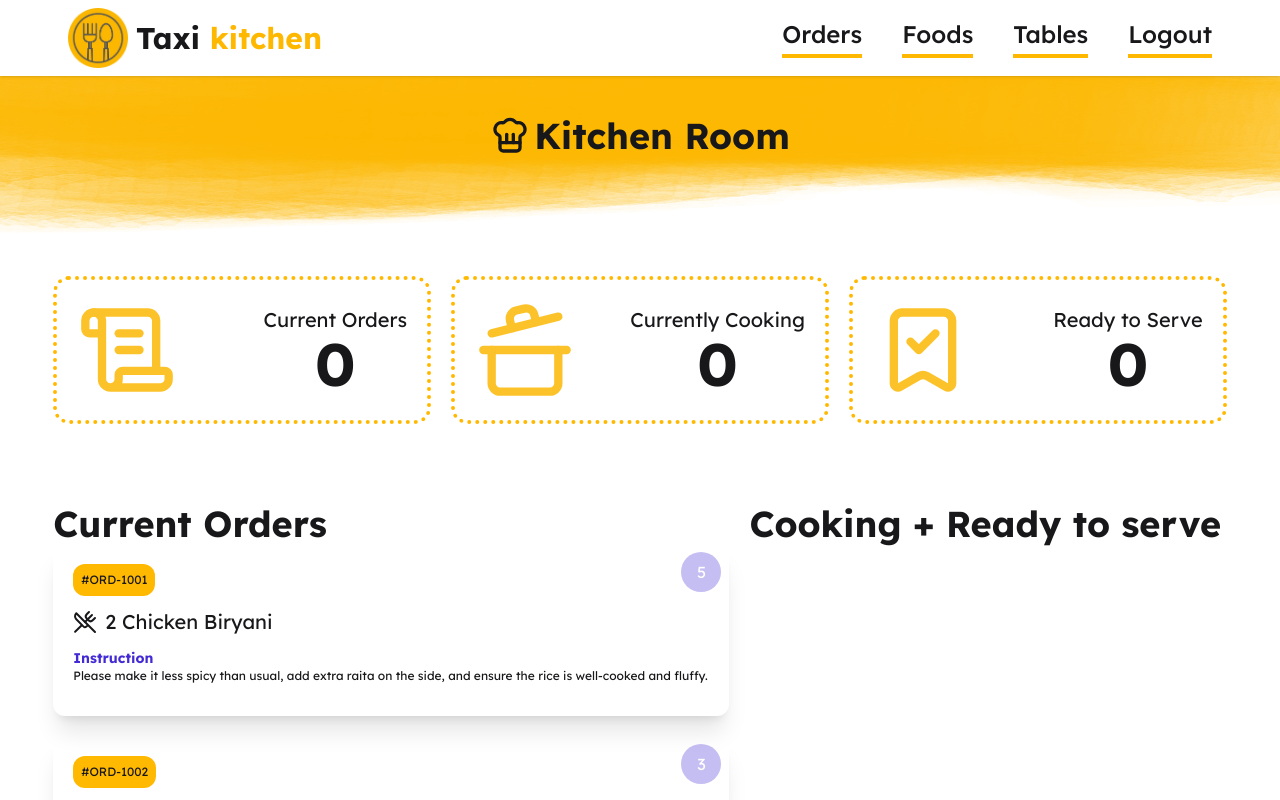
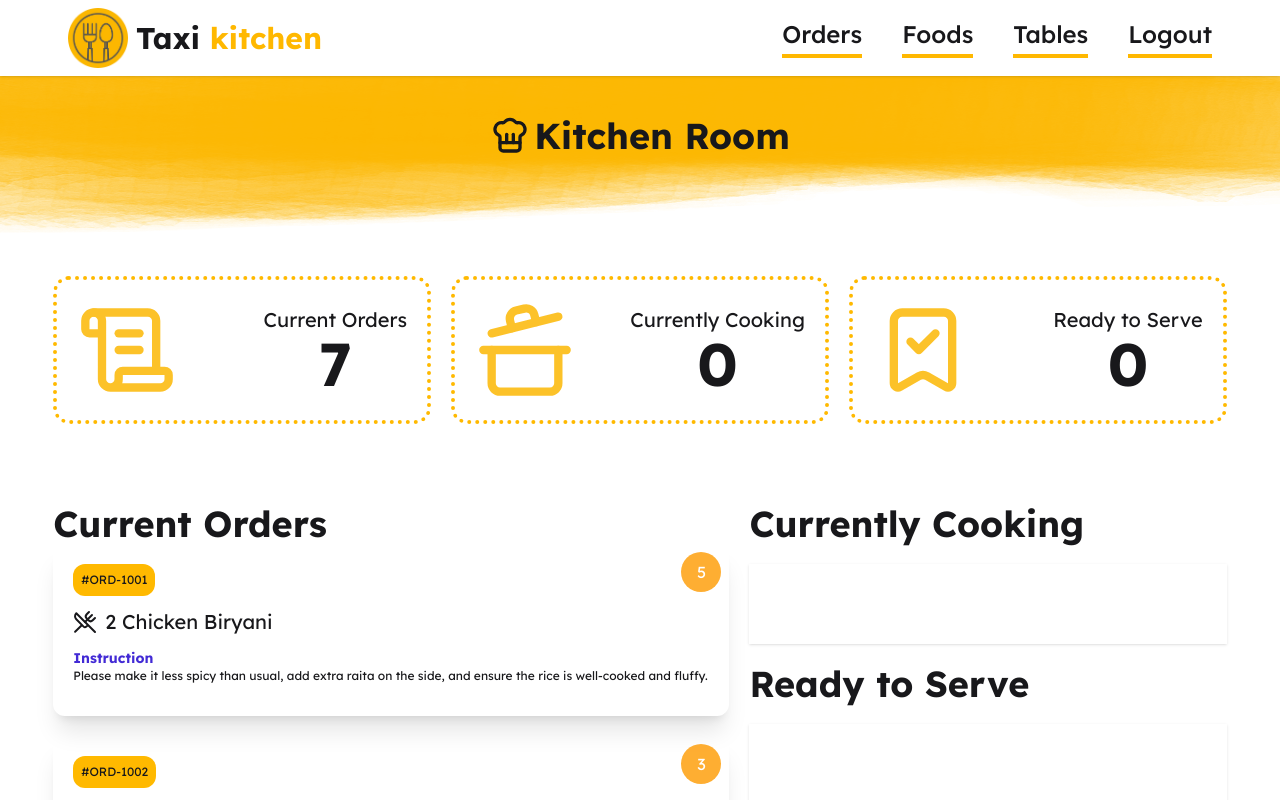
Before and after one commit to amitsharma803061/texi-kichen-project, a React (Vite) app: page / in a window 1280 px wide. Shown: the top 800 px of the page. Built offline with nearby package versions, Linux system fonts and the light colour scheme.

Commit message:
added a six file

```diff
--- a/src/App.jsx
+++ b/src/App.jsx
@@ -2,6 +2,7 @@ import { Suspense } from "react";
 import Heading from "./components/Heading"
 import Navbar from "./components/Navbar"
 import OrdersJson from "./components/OrdersJson";
+import { ToastContainer } from "react-toastify";
 
 const loadOrders = () => fetch("/orders.json")
   .then((res) => res.json())
@@ -23,6 +24,19 @@ function App() {
           <OrdersJson promise={ordersPromise}></OrdersJson>
         </Suspense>
       </section>
+
+      <ToastContainer
+        position="top-center"
+        autoClose={5000}
+        hideProgressBar={false}
+        newestOnTop={false}
+        closeOnClick={false}
+        rtl={false}
+        pauseOnFocusLoss
+        draggable
+        pauseOnHover
+        theme="colored"
+      />
     </>
   )
 }
--- /dev/null
+++ b/src/components/Card/CookingCard.jsx
@@ -0,0 +1,34 @@
+import React from 'react';
+
+const CookingCard = ({order, handleCooking}) => {
+  return (
+    <div
+      className="rounded-xl p-5 shadow hover:shadow-lg"
+      style={{
+        background: "linear-gradient(#ffffff90, #FCB700), url('/cook-bg.gif')",
+      }}
+    >
+      {/* Title */}
+      <h3 className="text-xl font-bold text-primary mb-2">
+        {order.order_title}
+      </h3>
+
+      {/* Quantity */}
+      <p className="text-lg font-semibold">
+        Quantity: <span className="text-gray-700">{order.quantity}</span>
+      </p>
+
+      {/* Special Instruction */}
+      <p className="text-xs text-gray-600 mt-2 italic">
+        {order.special_instruction}
+      </p>
+
+      {/* Static Button */}
+      <button onClick={() => handleCooking(order)} className="px-6 mt-3 py-1 shadow text-sm hover:bg-black hover:text-white bg-white cursor-pointer rounded-xl">
+        Cooked?
+      </button>
+    </div>
+  );
+};
+
+export default CookingCard;
--- a/src/components/Card/OrderCard.jsx
+++ b/src/components/Card/OrderCard.jsx
@@ -1,9 +1,11 @@
 import { UtensilsCrossed } from "lucide-react";
 
-const OrderCard = ({order}) => {
+const OrderCard = ({order, handleOrder}) => {
+
+
 
   return (
-    <div className="p-5 rounded-xl shadow-xl relative space-y-3">
+    <div onClick={() => handleOrder(order)} className="p-5 rounded-xl shadow-xl relative space-y-3">
       {/* Order Number */}
       <p className="text-xs bg-amber-400 p-2 inline-block rounded-xl">
         #{order.order_no}
@@ -22,7 +24,7 @@ const OrderCard = ({order}) => {
       </div>
 
       {/* Table Number Badge */}
-      <div className="absolute right-2 top-2 w-10 h-10 flex justify-center items-center bg-primary rounded-full opacity-30 text-white">
+      <div className="absolute right-2 top-2 w-10 h-10 flex justify-center items-center bg-amber-500 rounded-full opacity-80 text-white">
         {order.table_no}
       </div>
     </div>
--- /dev/null
+++ b/src/components/Card/ServeCard.jsx
@@ -0,0 +1,29 @@
+import React from 'react';
+
+const ServeCard = ({order}) => {
+  return (
+    <div className="border rounded-xl p-5 shadow bg-green-50 hover:shadow-md transition">
+      {/* Order Title */}
+      <h3 className="text-xl font-bold text-green-700 mb-2">
+        {order.order_title}
+      </h3>
+
+      {/* Table No */}
+      <p className="text-gray-800">
+        <span className="font-semibold">Table:</span> {order.table_no}
+      </p>
+
+      {/* Waiter ID */}
+      <p className="text-gray-800">
+        <span className="font-semibold">Waiter ID:</span> {order.waiterId}
+      </p>
+
+      {/* Cooking Time */}
+      <p className="text-gray-600 mt-2">
+        <span className="font-semibold">Cooking Time:</span> {order.cookedAt}
+      </p>
+    </div>
+  );
+};
+
+export default ServeCard;
--- a/src/components/Orders.jsx
+++ b/src/components/Orders.jsx
@@ -1,7 +1,7 @@
 import { BookmarkCheck, CookingPot, ScrollText } from 'lucide-react';
 import React from 'react';
 
-const Orders = () => {
+const Orders = ({orderTotal, cookingTotal, readyTotal}) => {
     return (
         <div className="w-11/12 mx-auto py-10 grid grid-cols-1 lg:grid-cols-3 gap-5">
             {/* Current Orders */}
@@ -10,7 +10,7 @@ const Orders = () => {
                     <ScrollText className="animate-pulse" color="#fcb700" size={100} />
                     <div className="text-xl text-center">
                         Current Orders
-                        <h2 className="text-6xl font-bold">{0}</h2>
+                        <h2 className="text-6xl font-bold">{orderTotal}</h2>
                     </div>
                 </div>
             </div>
@@ -21,7 +21,7 @@ const Orders = () => {
                     <CookingPot className="animate-pulse" color="#fcb700" size={100}/>
                     <div className="text-xl text-center">
                         Currently Cooking
-                        <h2 className="text-6xl font-bold">{0}</h2>
+                        <h2 className="text-6xl font-bold">{cookingTotal}</h2>
                     </div>
                 </div>
             </div>
@@ -32,7 +32,7 @@ const Orders = () => {
                     <BookmarkCheck className="animate-pulse" color="#fcb700" size={100}/>
                     <div className="text-xl text-center">
                         Ready to Serve
-                        <h2 className="text-6xl font-bold">{0}</h2>
+                        <h2 className="text-6xl font-bold">{readyTotal}</h2>
                     </div>
                 </div>
             </div>
--- a/src/components/OrdersJson.jsx
+++ b/src/components/OrdersJson.jsx
@@ -1,25 +1,77 @@
-import React, { use } from 'react';
+import React, { use, useState } from 'react';
 import Orders from './Orders';
 import OrderCard from './Card/OrderCard';
+import CookingCard from './Card/CookingCard';
+import ServeCard from './Card/ServeCard';
+import { toast } from 'react-toastify';
 
-const OrdersJson = ({promise}) => {
-    const orders = use(promise);
-    console.log(orders);
+const OrdersJson = ({ promise }) => {
+    const data = use(promise);
+    // console.log(orders);
+    const [orders, setOrders] = useState(data)
+
+
+    const [cookingItems, setCookingItems] = useState([]);
+    const [readyItems, setReadyItems] = useState([]);
+
+    const handleOrder = (order) => {
+        toast.success("Order called")
+
+        const isExist = cookingItems.find((item) => item.id == order.id);
+        if (isExist) {
+            alert("All ready cooking!!");
+            return;
+        }
+
+        const newCookingItems = [...cookingItems, order];
+        setCookingItems(newCookingItems)
+    };
+
+    const handleCooking = (order) => {
+        order.cookedAt = new Date().toLocaleTimeString();
+
+        // readyItems ar vitore order k dhukabo
+        const newReadyItems = [...readyItems, order];
+        setReadyItems(newReadyItems);
+
+        // cooking items er vitor theke order ta k remove korbo
+        const remaining = cookingItems.filter((item) => item.id !== order.id);
+        setCookingItems(remaining);
+
+        const remainingOrders = orders.filter((item) => item.id !== order.id);
+        setOrders(remainingOrders);
+
+    };
+
+
+
     return (
         <div>
-            <Orders></Orders>
+            <Orders readyTotal={readyItems.length} cookingTotal={cookingItems.length} orderTotal={orders.length}></Orders>
 
             <section className="w-11/12 mx-auto py-10 grid grid-cols-1 lg:grid-cols-12 gap-5">
                 <div className="col-span-7 lg:col-span-7">
                     <h2 className="font-bold text-4xl">Current Orders</h2>
                     <div className="space-y-5">
                         {
-                            orders.map((item) => ( <OrderCard key={item.id} order={item}></OrderCard> ))
+                            orders.map((order) => (<OrderCard handleOrder={handleOrder} key={order.id} order={order}></OrderCard>))
                         }
                     </div>
                 </div>
-                <div className="lg:col-span-5">
-                    <h2 className="font-bold text-4xl">Cooking + Ready to serve</h2>
+                <div className="lg:col-span-5 space-y-5">
+                    <h2 className="font-bold text-4xl">Currently Cooking</h2>
+                    <div className="shadow p-10 space-y-5">
+                        {
+                            cookingItems.map((order) => (<CookingCard handleCooking={handleCooking} key={order.id} order={order}></CookingCard>))
+                        }
+                    </div>
+
+                    <h2 className="font-bold text-4xl">Ready to Serve</h2>
+                    <div className="shadow p-10 space-y-5">
+                        {
+                            readyItems.map((order) => (<ServeCard key={order.id} order={order}></ServeCard>))
+                        }
+                    </div>
                 </div>
             </section>
         </div>
```
Also changed, not shown: public/cook_bg.gif (added).
